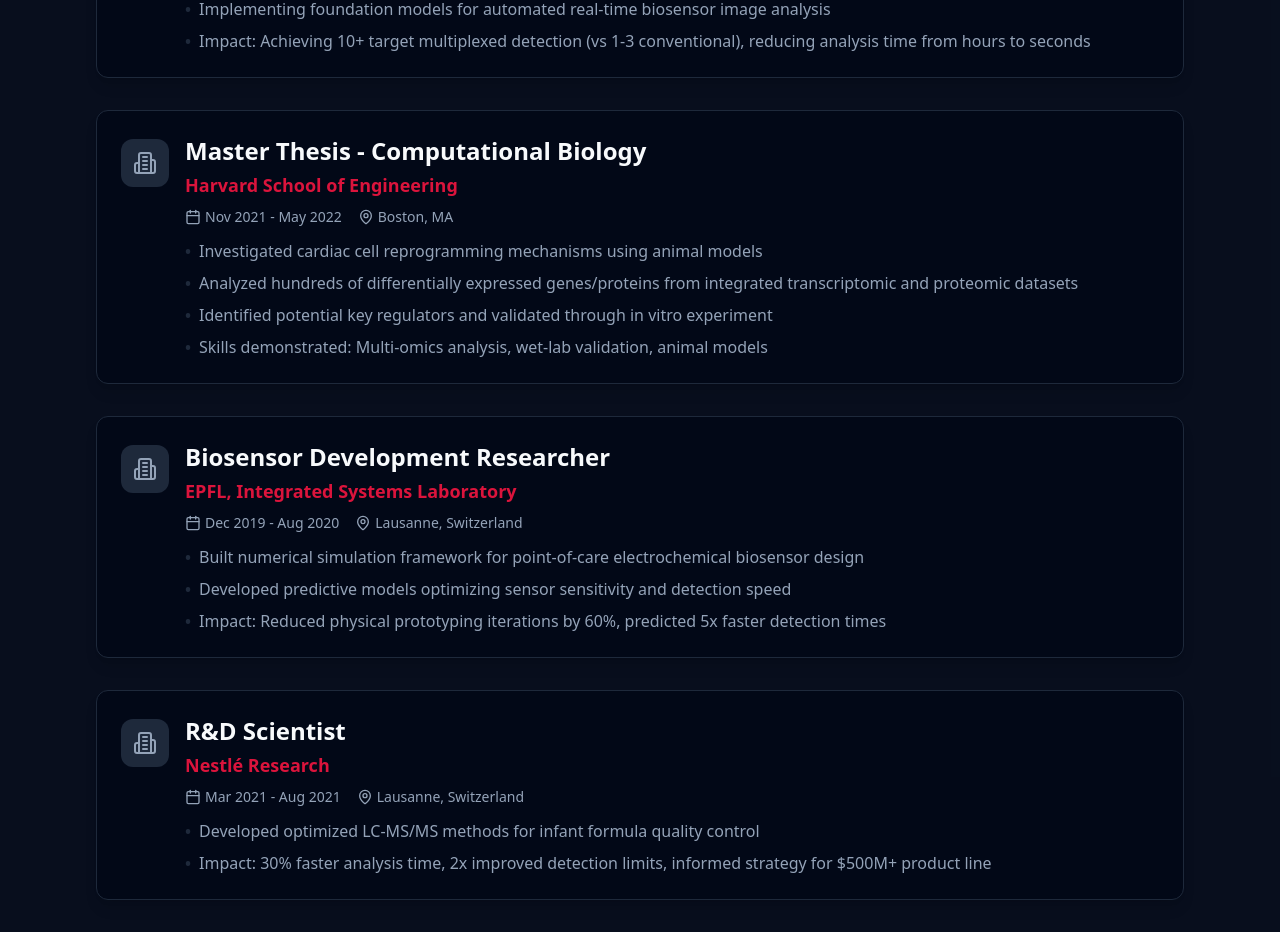
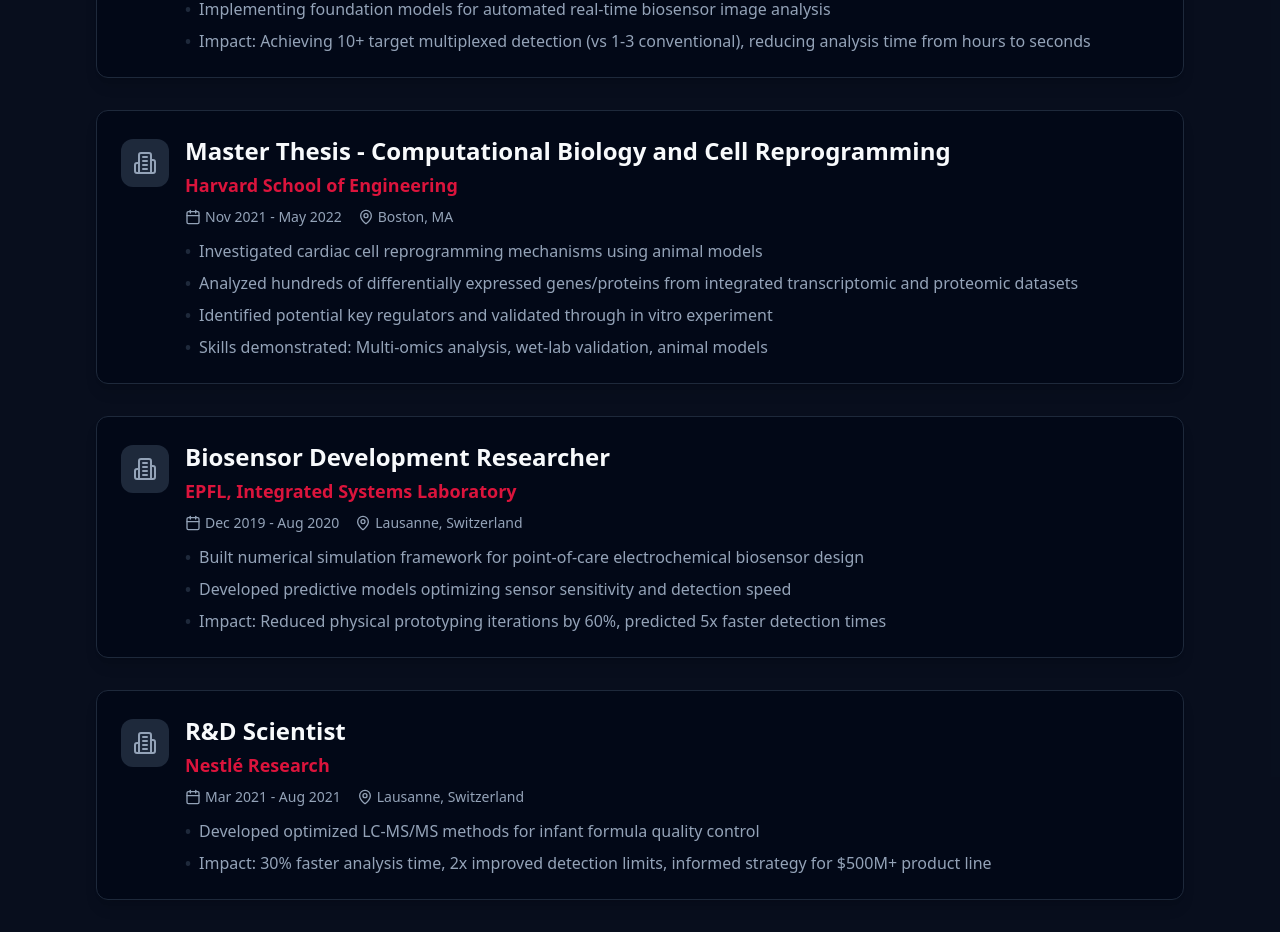
Before and after one commit to benromdh/sleek-coders-hub, a React (Vite) app: page / in a window 1280 px wide. Shown: the part 2780-3712 px from the top of the page. Built offline with nearby package versions, Linux system fonts and the light colour scheme; the HTML template or start-up script is replaced by a standard one.

Commit message:
Update Professional Experience

```diff
--- a/src/components/ProfessionalExperience.tsx
+++ b/src/components/ProfessionalExperience.tsx
@@ -17,7 +17,7 @@ const ProfessionalExperience = () => {
       isPrimary: true
     },
     {
-      title: 'Master Thesis - Computational Biology',
+      title: 'Master Thesis - Computational Biology and Cell Reprogramming',
       organization: 'Harvard School of Engineering',
       location: 'Boston, MA',
       period: 'Nov 2021 - May 2022',
```
